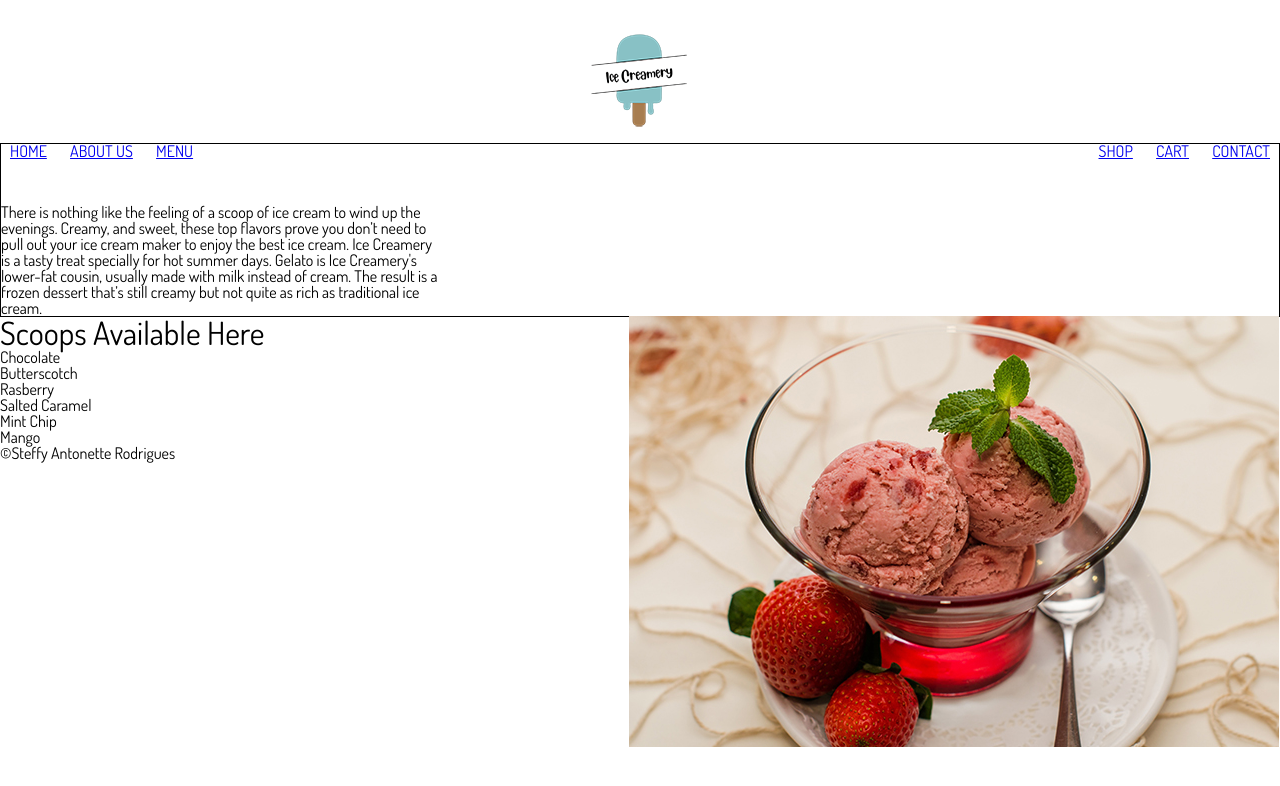
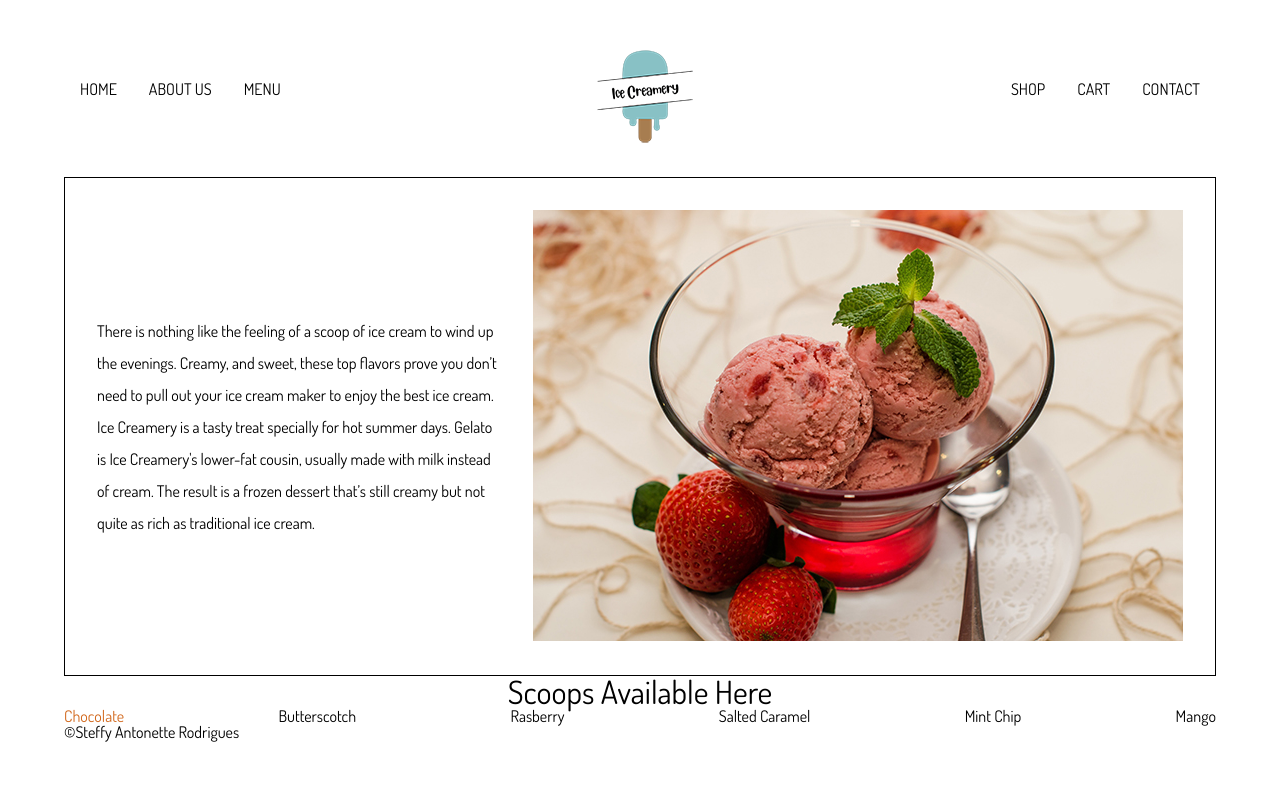
Before and after one commit to rodr0238/rodr0238.github.io, a plain HTML site: page mtm6201/prototype/index.html in a window 1280 px wide. Drawn offline with Linux system fonts and the light colour scheme.

Commit message:
adding styles to css

```diff
--- a/mtm6201/prototype/index.html
+++ b/mtm6201/prototype/index.html
@@ -14,12 +14,11 @@
 </head>
 
 <body>
-    <div>
-        <header class="container">
+    <header>
+            <nav class="container">
             <div class="logo">
-                <img src="images/ice_creamery_logo.png" alt="logo">
+                <a href="index.html"><img src="images/ice_creamery_logo.png" alt="logo"></a>
             </div>
-            <nav>
             <div class="nav1">
                 <a href="index.html">HOME</a>
                 <a href="about.html">ABOUT US</a>
@@ -32,6 +31,17 @@
             </div>
         </nav>
     </header>
+    <main>
+        <section>
+            <div class="content container">
+                <p>There is nothing like the feeling of a scoop of ice cream to wind up the evenings. Creamy, and sweet, these top flavors prove you don’t need to pull out your ice cream maker to enjoy the best ice cream. Ice Creamery is a tasty treat specially for hot summer days. Gelato is Ice Creamery's lower-fat cousin, usually made with milk instead of cream. The result is a frozen dessert that’s still creamy but not quite as rich as traditional ice cream.</p>
+                <div class="image">
+                    <img src="images/elena-oparina-mnghgcg-unsplash.jpg" alt="icecream">
+                </div>
+            </div>
+        </section>
+        <div>
+
 
             <!-- <header>
                 <nav class="container">
@@ -53,16 +63,9 @@
                 </nav>
             </header> -->
 
-        <div class="content">
-            <p>There is nothing like the feeling of a scoop of ice cream to wind up the evenings. Creamy, and sweet, these top flavors prove you don’t need to pull out your ice cream maker to enjoy the best ice cream. Ice Creamery is a tasty treat specially for hot summer days. Gelato is Ice Creamery's lower-fat cousin, usually made with milk instead of cream. The result is a frozen dessert that’s still creamy but not quite as rich as traditional ice cream.</p>
-            <div class="image">
-                <img src="images/elena-oparina-mnghgcg-unsplash.jpg" alt="icecream">
         </div>
-        </div>
-
-
-    </div>
-    <div class="scoops">
+        <section>
+            <div class="scoops container">
                 <h1>Scoops Available Here</h1>
                 <ul>
                     <li>Chocolate</li>
@@ -73,7 +76,9 @@
                     <li>Mango</li>
                 </ul>
             </div>
-    <footer>
+        </section>
+    </main>
+    <footer class="container">
         <p>&copy;Steffy Antonette Rodrigues</p>
     </footer>
 </body>
--- a/mtm6201/prototype/style.css
+++ b/mtm6201/prototype/style.css
@@ -47,10 +47,128 @@ table {
 	border-spacing: 0;
 }
 
+
 html {
     font-family: 'Dosis', sans-serif;
     font-size: 16px;
 }
+
+nav {
+    text-align: center;
+}
+
+nav a {
+    display: block;
+    text-decoration: none;
+    color: inherit;
+
+}
+
+h1 {
+    font-size: 2rem;
+    text-align: center;
+}
+
+ul li:nth-child(1) {
+    color: chocolate;
+}
+
+ul {
+    display: flex;
+    justify-content: space-between;
+    flex-wrap: wrap;
+}
+
+@media screen and (min-width: 1080px) {
+
+    .container {
+        margin: 0 4rem;
+    }
+
+    /* Applying flex to the navigation */
+
+    nav {
+        display: flex;
+        justify-content: center;
+        align-items: center;
+    }
+
+    /* Applying flex to each navigation item */
+
+    nav div {
+        display: flex;
+    }
+    nav .logo {
+        order: 1;
+    }
+
+    nav .nav1 {
+        margin-right: auto;
+    }
+
+    nav .nav2 {
+        order: 2;
+        margin-left: auto;
+    }
+
+    nav a {
+        margin: 1rem;
+    }
+
+    .content {
+        display: grid;
+        grid-template-columns: repeat(2, 1fr);
+        border: 1px solid #000;
+        padding: 2rem;
+    }
+
+    .content p {
+        align-self: center;
+        margin-right: 2rem;
+        line-height: 2;
+    }
+
+    /* About */
+
+    .story {
+        display: grid;
+        grid-template-columns: repeat(2, 1fr);
+        grid-template-areas:
+        "past past-img"
+        "past-p past-img"
+        "past-p past-img";
+        margin-top: 4rem;
+    }
+
+    .story h3 {
+        grid-area: past;
+    }
+
+    .story p {
+        grid-area: past-p;
+        margin-top: -3rem;
+    }
+
+    .story div {
+        grid-area: past-img;
+    }
+
+
+    /* Contact */
+
+
+    .contact {
+        display: grid;
+        grid-template-columns: repeat(2, 1fr);
+    }
+
+    .contact-info {
+        margin-top: 2rem;
+    }
+
+}
+
+/*
 
 .logo img {
     display: block;
@@ -96,6 +214,4 @@ html {
     float: right;
 }
 
-h1 {
-    font-size: 2rem;
-}
+ */
```
Also changed, not shown: mtm6201/prototype/about.html (+3 -3 lines), mtm6201/prototype/contact.html (+6 -4 lines). Lines whose indentation alone changed are shown as unchanged.
